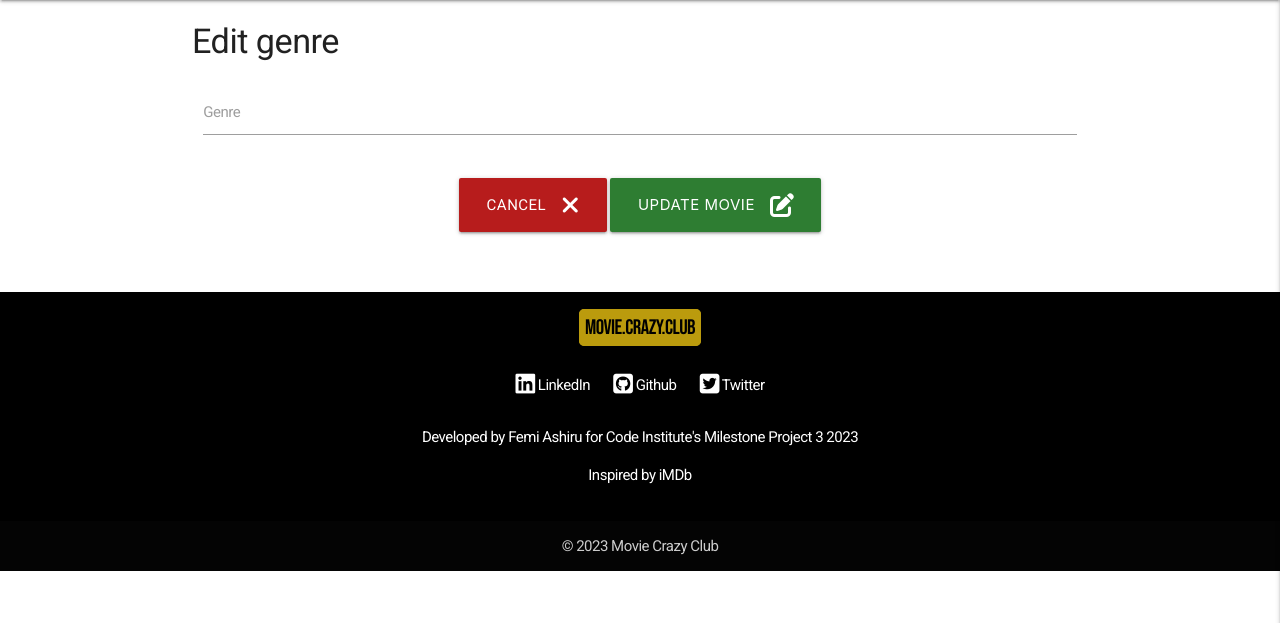
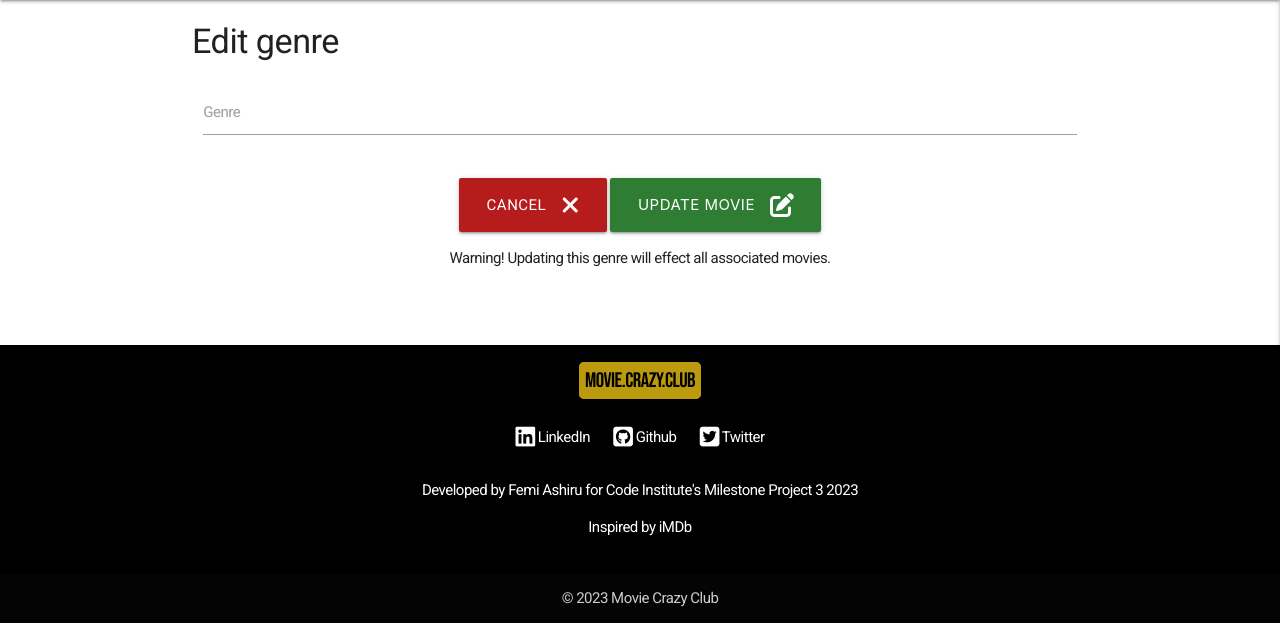
Before and after one commit to ofemiashiru/CI_MS3_MCC, a Flask app: template templates/edit_genre.html in a window 1280 px wide. Shown: the part 64-687 px from the top of the page. Run offline with Flask 3, Linux system fonts and the light colour scheme; the template is opened without the code that fills it, so the values that code supplies are empty; some libraries are stand-ins or nearby versions.

Commit message:
feat: allow admin to update genre/allow it to effect all movies

```diff
--- a/app.py
+++ b/app.py
@@ -257,10 +257,20 @@ def edit_genre(genre_id):
     Route used to edit a single genre
     """
     if "user" in session and session["user"].lower() == "admin":
+        # Grabs the previous genre and stores it
+        prev_genre = mongo.db.genres.find_one({"_id": ObjectId(genre_id)})
         if request.method == "POST":
             updated_genre = {
                 "genre_name" : request.form.get("genre_name")
             }
+            mongo.db.genres.update_one(
+                {"_id": ObjectId(genre_id)}, {"$set": updated_genre})
+            # Uses the previous genre to update all associated movies
+            mongo.db.movies.update_many(
+                {"genre_name" :  prev_genre['genre_name']}, {"$set" : updated_genre})
+
+            flash("Your genre has been succesfully updated")
+            return redirect(url_for("show_genres"))
         genre = mongo.db.genres.find_one({"_id": ObjectId(genre_id)})
         return render_template("edit_genre.html", genre=genre)
 
--- a/templates/edit_genre.html
+++ b/templates/edit_genre.html
@@ -25,6 +25,7 @@
                         <i class="fa-solid fa-pen-to-square right"></i>
                         Update Movie
                     </button>
+                    <p>Warning! Updating this genre will effect all associated movies.</p>
                 </div>
             </div>
         </form>
```
